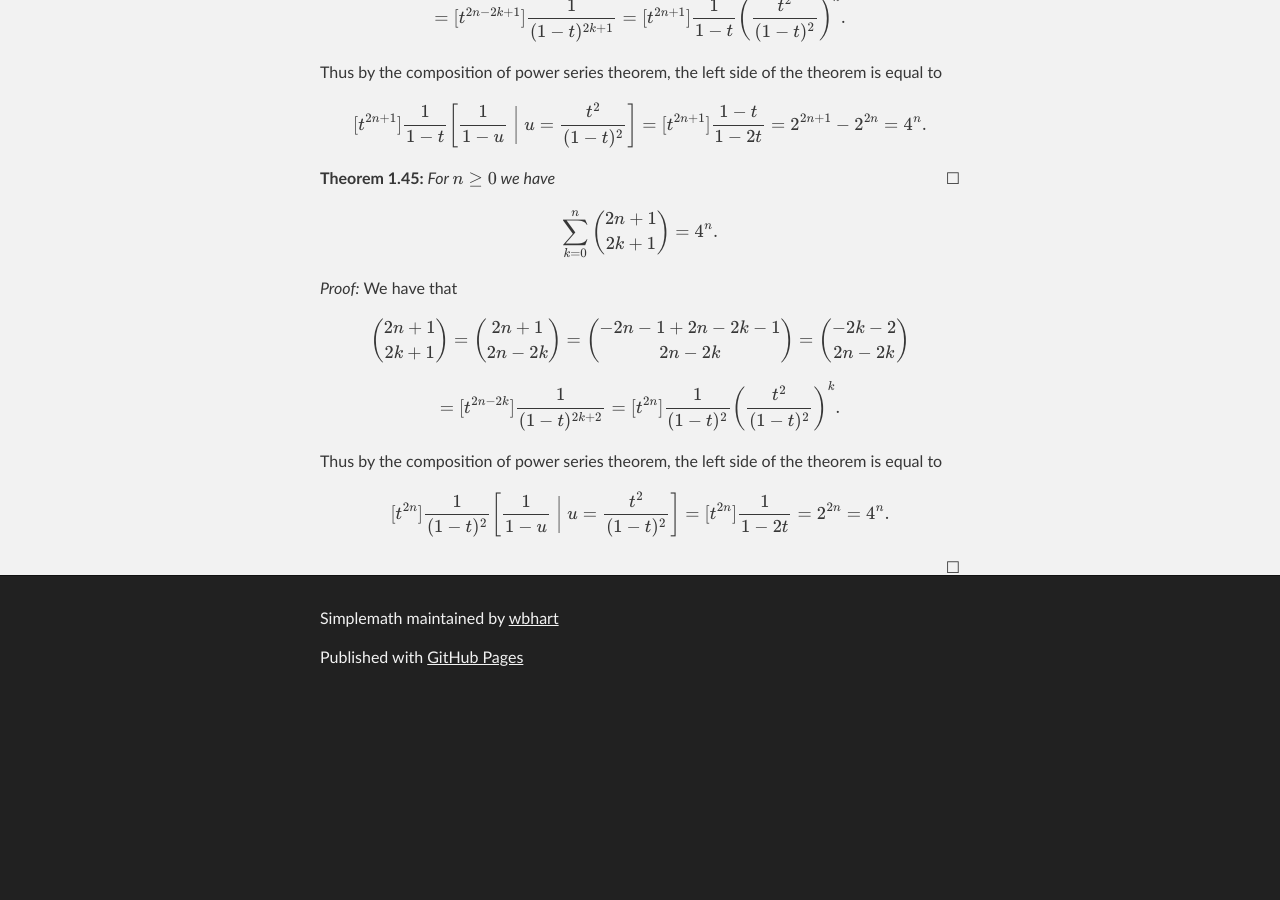
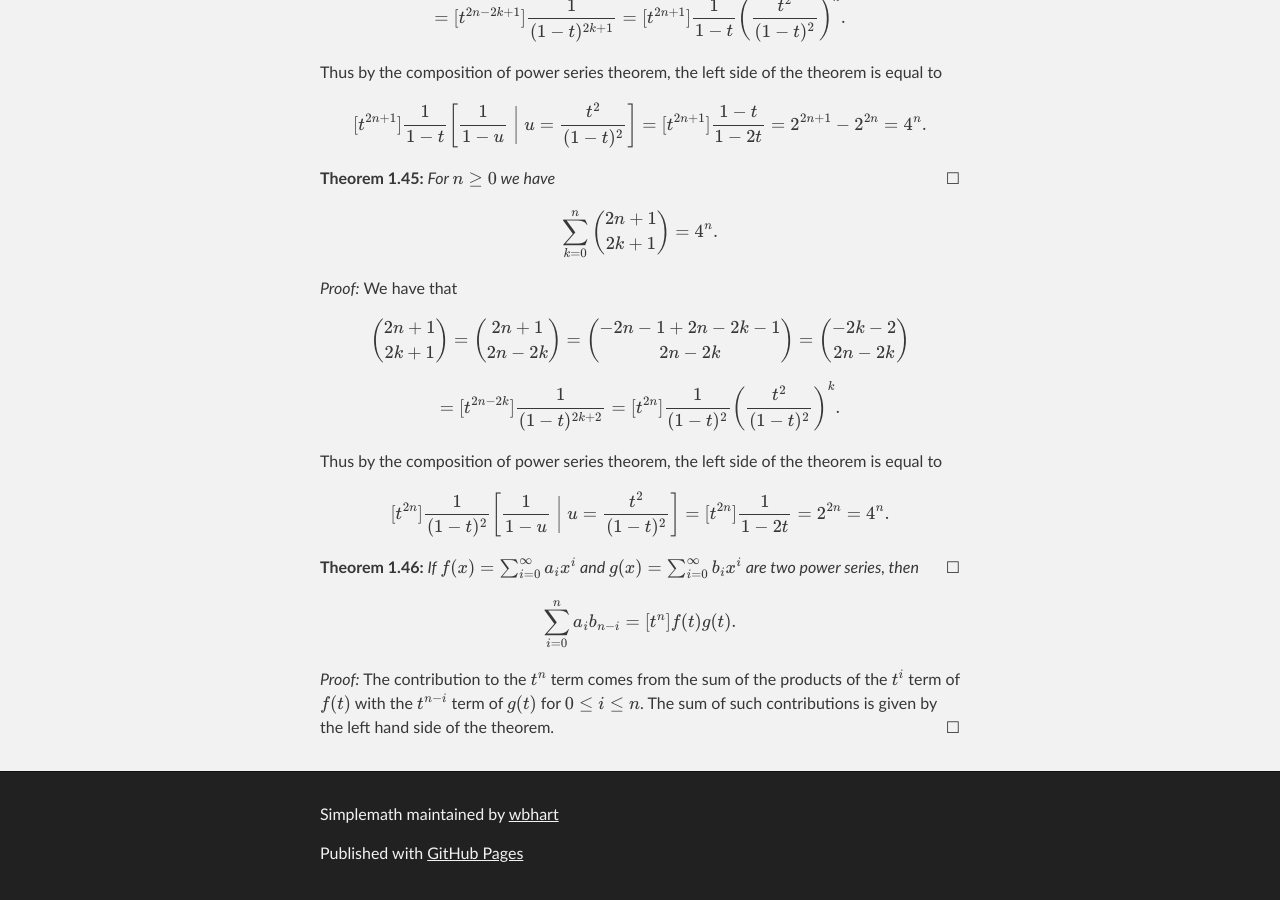
Before and after one commit to wbhart/SimpleMath, a Jekyll site: the page built from binomial.html, in a window 1280 px wide and 900 px high, scrolled down 13797 px. Built offline with Jekyll 4.4.1, drawn with Linux system fonts in a browser that asks for light colours; formulas are drawn with MathJax 3; before the commit the page ends 14501 px from its top, so only the background shows below that.

Commit message:
Update binomial.html

```diff
--- a/binomial.html
+++ b/binomial.html
@@ -493,3 +493,12 @@ Thus by the composition of power series theorem, the left side of the theorem is
 $$[t^{2n}] \frac{1}{(1 - t)^2} \left[\frac{1}{1 - u} \;\bigg|\; u = \frac{t^2}{(1 - t)^2}\right]
 = [t^{2n}] \frac{1}{1 - 2t} = 2^{2n} = 4^n.$$
 </proof>
+
+<theorem> If $f(x) = \sum_{i = 0}^\infty a_i x^i$ and $g(x) = \sum_{i = 0}^\infty b_i x^i$ are two power series, then
+$$\sum_{i = 0}^n a_i b_{n - i} = [t^n] f(t)g(t).$$
+</theorem>
+
+<proof> The contribution to the $t^n$ term comes from the sum of the products of the $t^i$ term of $f(t)$ with the
+$t^{n - i}$ term of $g(t)$ for $0 \leq i \leq n$. The sum of such contributions is given by the left hand side of the
+theorem.
+</proof>
```
